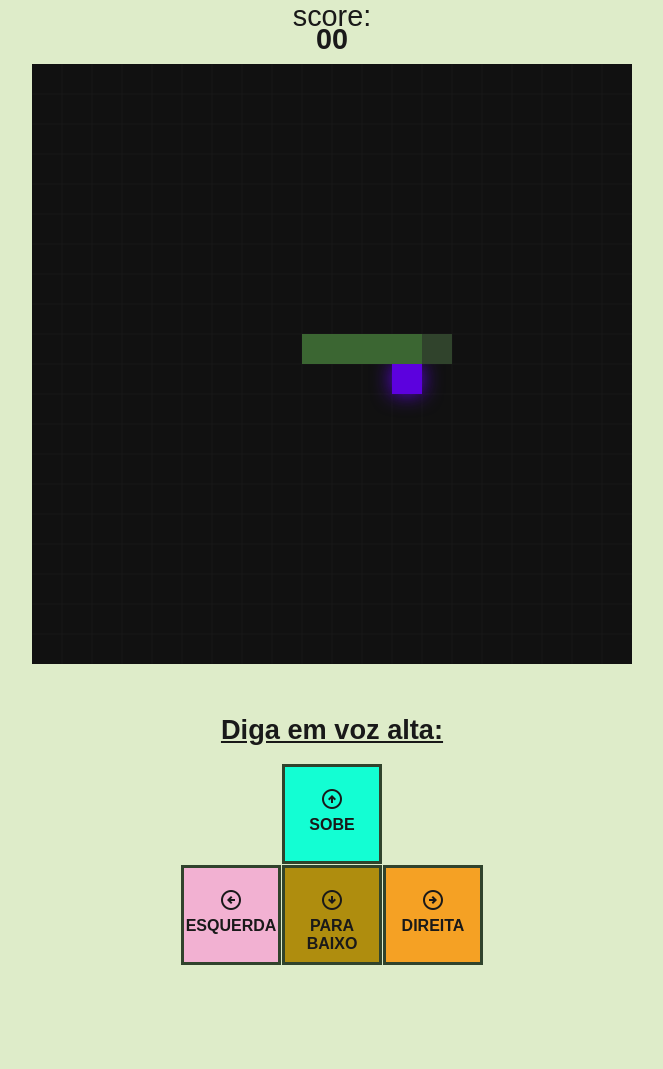
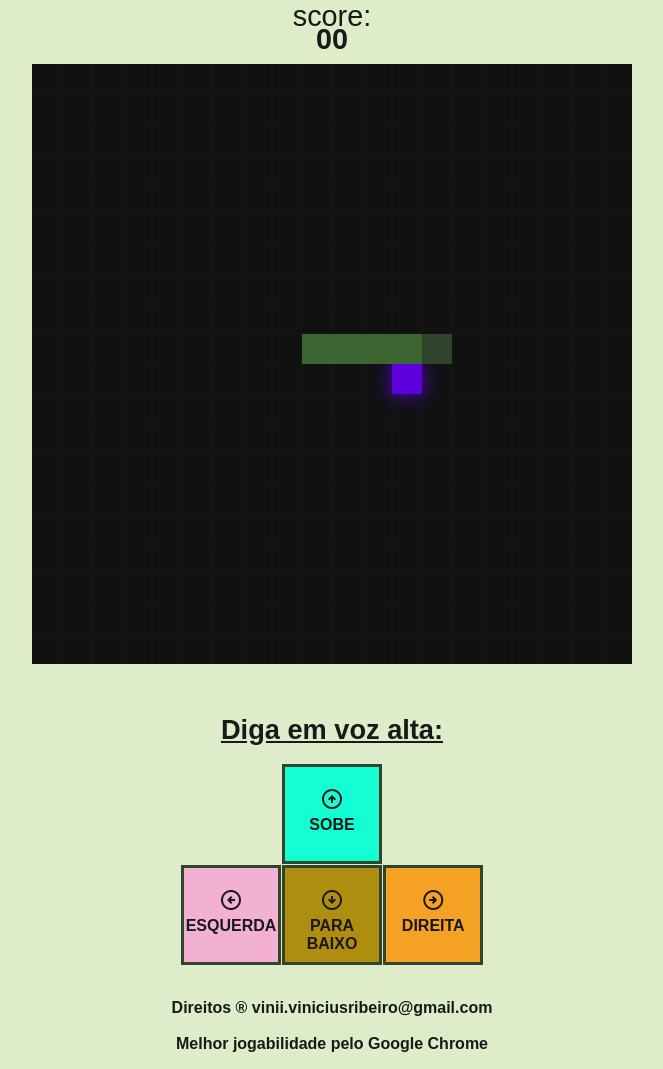
Before and after one commit to Vineco77/Cobra-Cega, a plain HTML site: page index.html in a window 1280 px wide. Shown: the whole page, without its empty margins (308-971 px from the left). Before the commit the page ends 965 px from the top, so only its background shows below. Drawn offline with nearby package versions, Linux system fonts and the light colour scheme.

Commit message:
Update the README.md and add a watermark

```diff
--- a/css/style.css
+++ b/css/style.css
@@ -127,6 +127,7 @@ body{
     grid-column: 3 / 4;
     grid-row: -2 / -2;
     display: flex;
+    margin-left: .03rem;
     flex-direction: column;
     padding-top: 20px;
     border: 3px solid var(--cor-head);
@@ -165,6 +166,16 @@ body{
     margin: 5px 0px 5px 0px;
 }
 
+.footer{
+    display: flex;
+    flex-direction: column;
+    text-align: center;
+    color: var(--cor-score);
+    margin: 1rem;
+    font-weight: 600;
+    font-size: 1rem;
+}
+
 @media (max-width: 750px) {
     canvas{
         width: 98%;
--- a/index.html
+++ b/index.html
@@ -57,6 +57,16 @@
 
         </ul>
     </div>
+    <br>
+    <footer class="footer">
+        <p class="footer-text">
+              Direitos ® vinii.viniciusribeiro@gmail.com
+        </p>
+        <br>
+        <p class="footer-text">
+             Melhor jogabilidade pelo Google Chrome
+        </p>
+    </footer>
     <script src="js/voice.js"></script>
     <script src="js/script.js"></script>
 </body>
```
Also changed, not shown: img/Imagem Motivacional.png (added), 1 other file.
